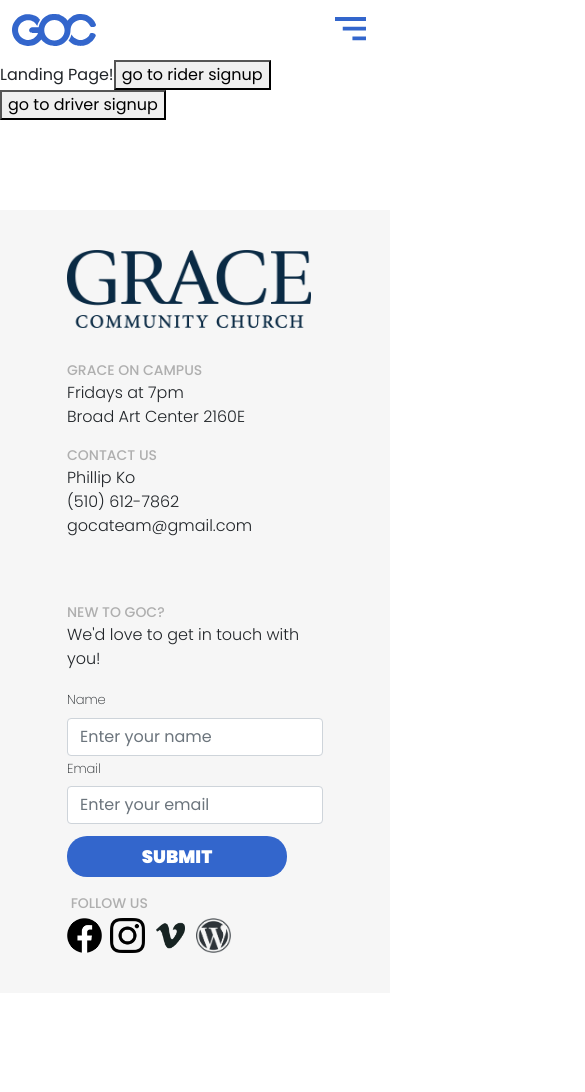
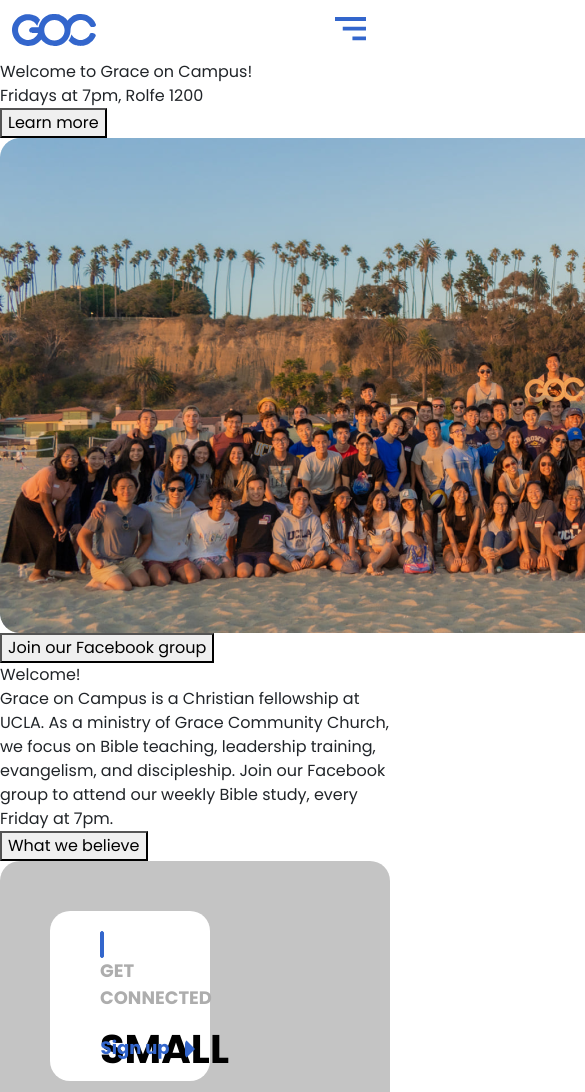
Before and after one commit to graceoncampus/goc-web-v3, a React (Create React App) app: page / in a window 390 px wide. Shown: the top 1092 px of the page, 585 px wide, since content can reach past the window. Before the commit the page ends 993 px from the top, so only its background shows below. Built offline with nearby package versions, Linux system fonts and the light colour scheme; no server answers; what aws-amplify would draw is missing.

Commit message:
Initial version of Landing Page   - Created event card and card list component for page   - Added media queries to Landing.scss to make display smoother   - Landing page still needs to fetch events to display   - Still need to update all button links (learn more, fb group, etc)

```diff
--- /dev/null
+++ b/src/Components/EventCard/EventCard.scss
@@ -0,0 +1,96 @@
+/**
+* Event Styling
+*/
+
+@use '~sass-rem' as rem;
+
+@use 'src/styles/colors';
+
+$font-family: 'Poppins', sans-serif;
+
+.event-outer-container {
+    position: relative;
+    width: 100%;
+    padding: rem.convert(50px);
+    border-radius: rem.convert(20px);
+    background-color: #c4c4c4;
+}
+
+.event-inner-container-left {
+    position: relative;
+    height: rem.convert(170px);
+    left: 0%;
+    width: 55%;
+    padding: rem.convert(20px);
+    padding-left: rem.convert(50px);
+    border-radius: rem.convert(20px);
+    background-color: white;
+}
+
+.event-inner-container-right {
+    position: relative;
+    height: rem.convert(170px);
+    left: 45%;
+    width: 55%;
+    padding: rem.convert(20px);
+    padding-left: rem.convert(50px);
+    border-radius: rem.convert(20px);
+    background-color: white;
+}
+
+.vertical-line-blue {
+    display: inline-block;
+    position: relative;
+    width: rem.convert(4px);
+    height: rem.convert(27px);
+    margin-right: rem.convert(20px);
+    border: 1px solid colors.$goc-blue;
+    border-radius: rem.convert(20px);
+    background-color: colors.$goc-blue;
+}
+
+.event-purpose {
+    display: inline-block;
+    position: relative;
+    top: rem.convert(-8px);
+    color: #adadad;
+    font-weight: 700;
+    font-size: rem.convert(18px);
+}
+
+.event-text {
+    position: relative;
+    color: black;
+    font-weight: 700;
+    font-size: rem.convert(40px);
+}
+
+.event-action-btn {
+    all: unset;
+    position: absolute;
+    right: rem.convert(20px);
+    bottom: rem.convert(20px);
+    padding: 0 rem.convert(10px);
+    color: colors.$goc-blue;
+}
+
+.event-action-btn-text {
+    display: inline-block;
+    position: relative;
+    font-family: $font-family;
+    font-weight: 700;
+    font-size: rem.convert(18px);
+}
+
+.event-action-btn-arrow {
+    display: inline-block;
+    position: relative;
+    top: rem.convert(5px);
+    left: rem.convert(15px);
+    width: 0;
+    height: 0;
+    border-top: rem.convert(10px) solid transparent;
+    border-bottom: rem.convert(10px) solid transparent;
+    border-left: rem.convert(10px) solid colors.$goc-blue;
+    border-radius: rem.convert(20px);
+}
--- /dev/null
+++ b/src/Components/EventCard/EventCard.tsx
@@ -0,0 +1,34 @@
+/**
+ * EventList
+ */
+
+ import React from 'react';
+ import { useNavigate } from 'react-router-dom';
+
+ import './EventCard.scss';
+
+ export interface EventCardProps {
+    purpose: string,
+    text: string,
+    action: string,
+    link: string,
+    justifyContent?: string,
+ }
+
+ export const EventCard = (eventCardProps: EventCardProps) => {
+    const navigate = useNavigate();
+
+    return (
+        <div className='event-outer-container'>
+            <div className={'event-inner-container-' + eventCardProps.justifyContent}>
+                <div className='vertical-line-blue'></div>
+                <div className='event-purpose'>{eventCardProps.purpose}</div>
+                <div className='event-text'>{eventCardProps.text}</div>
+                <button className='event-action-btn' onClick={() => navigate(eventCardProps.link)}>
+                    <div className='event-action-btn-text'>{eventCardProps.action}</div>
+                    <div className='event-action-btn-arrow'></div>
+                </button>
+            </div>
+        </div>
+    );
+}
--- /dev/null
+++ b/src/Components/EventCardList/EventCardList.scss
@@ -0,0 +1,16 @@
+/**
+* Event List Styling
+*/
+
+@use '~sass-rem' as rem;
+
+#event-list-container {
+    width: 100%;
+    height: 100%;
+    margin: auto;
+    display: flex;
+    flex-direction: column;
+    align-items: center;
+    justify-content: center;
+    gap: rem.convert(50px);
+}
--- /dev/null
+++ b/src/Components/EventCardList/EventCardList.tsx
@@ -0,0 +1,45 @@
+/**
+ * EventList
+ */
+
+import React from 'react';
+
+import { EventCard, EventCardProps } from 'Components/EventCard/EventCard';
+
+import './EventCardList.scss';
+
+export interface EventCardListProps {
+    events: EventCardProps[];
+}
+
+
+export const EventCardList = (eventCardListProps: EventCardListProps) => {
+    let last = 'right';
+
+    const getJustification = () => {
+        if (last === 'left') {
+            last = 'right';
+            return 'right';
+        } else {
+            last = 'left';
+            return 'left';
+        }
+    }
+
+    return (
+        <div id='event-list-container'>
+            {eventCardListProps.events.map((eventCardProps: EventCardProps) => {
+                return (
+                    <EventCard
+                        key={eventCardProps.text}
+                        purpose={eventCardProps.purpose}
+                        text={eventCardProps.text}
+                        action={eventCardProps.action}
+                        link={eventCardProps.link}
+                        justifyContent={getJustification()}
+                    />
+                );
+            })}
+        </div>
+    );
+};
--- a/src/Components/User/Landing/Landing.tsx
+++ b/src/Components/User/Landing/Landing.tsx
@@ -1,22 +1,83 @@
+/**
+ * Landing Page
+ */
+
 import React from 'react';
 import { useNavigate } from 'react-router-dom';
 
 import { HeaderNavbarActiveKey } from 'Components/User/Header/Header';
 import { Template } from 'Components/User/Template/Template';
+import { EventCardList, EventCardListProps } from 'Components/EventCardList/EventCardList';
+
+import './Landing.scss';
 
 const LandingBody = () => {
     const navigate = useNavigate();
 
+    {/* JUST TESTING RIGHT NOW, WILL PULL FROM DATABASE? */}
+    const events = [
+        {
+            purpose: 'GET CONNECTED',
+            text: 'SMALL GROUP',
+            action: 'Sign up',
+            link: '/rides/rider/signup',
+        },
+        {
+            purpose: 'GET CONNECTED',
+            text: 'RIDES',
+            action: 'Sign up',
+            link: '/rides/rider/signup',
+        },
+        {
+            purpose: 'GET CONNECTED',
+            text: 'SMALL GROUP',
+            action: 'Sign up',
+            link: '/rides/rider/signup',
+        },{
+            purpose: 'GET CONNECTED',
+            text: 'SMALL GROUP',
+            action: 'Sign up',
+            link: '/rides/rider/signup',
+        },
+        {
+            purpose: 'GET CONNECTED',
+            text: 'RIDES',
+            action: 'Sign up',
+            link: '/rides/rider/signup',
+        },
+    ];
+
     return (
-        <div>
-            <span>Landing Page!</span>
-            {/* for testing */}
-            <button onClick={() => navigate('/rides/rider/signup')}>
-                go to rider signup
-            </button>
-            <button onClick={() => navigate('/rides/driver/signup')}>
-                go to driver signup
-            </button>
+        <div id='container'>
+            <div id='top-container'>
+                <div id='rounded-blue-box'>
+                    <div id='welcome-title'>Welcome to Grace on Campus!</div>
+                    <div id='welcome-subtitle'>Fridays at 7pm, Rolfe 1200</div>
+                    <button id='learn-more-btn' onClick={() => navigate('/rides/rider/signup')}>
+                        Learn more
+                    </button>
+                </div>
+                <div id='welcome-image-container'>
+                    <img id='welcome-image' src='/images/LandingPhoto.png' alt='Grace on Campus'/>
+                    <button id='facebook-btn' onClick={() => navigate('/rides/rider/signup')}>
+                        Join our Facebook group
+                    </button>
+                </div>
+            </div>
+            <div id='bottom-container'>
+                <div id='welcome-paragraph-container'>
+                    <div id='welcome-paragraph-title'>Welcome!</div>
+                    <div id='welcome-paragraph-body'>
+                        Grace on Campus is a Christian fellowship at UCLA. As a ministry of Grace Community Church,
+                        we focus on Bible teaching, leadership training, evangelism, and discipleship. Join our Facebook
+                        group to attend our weekly Bible study, every Friday at 7pm.
+                    </div>
+                    <button id='what-we-believe-btn' onClick={() => navigate('/rides/rider/signup')}>
+                        What we believe
+                    </button>
+                </div>
+                <EventCardList events={events}/>
+            </div>
         </div>
     )
 }
```
Also changed, not shown: public/images/LandingPhoto.png (added).
